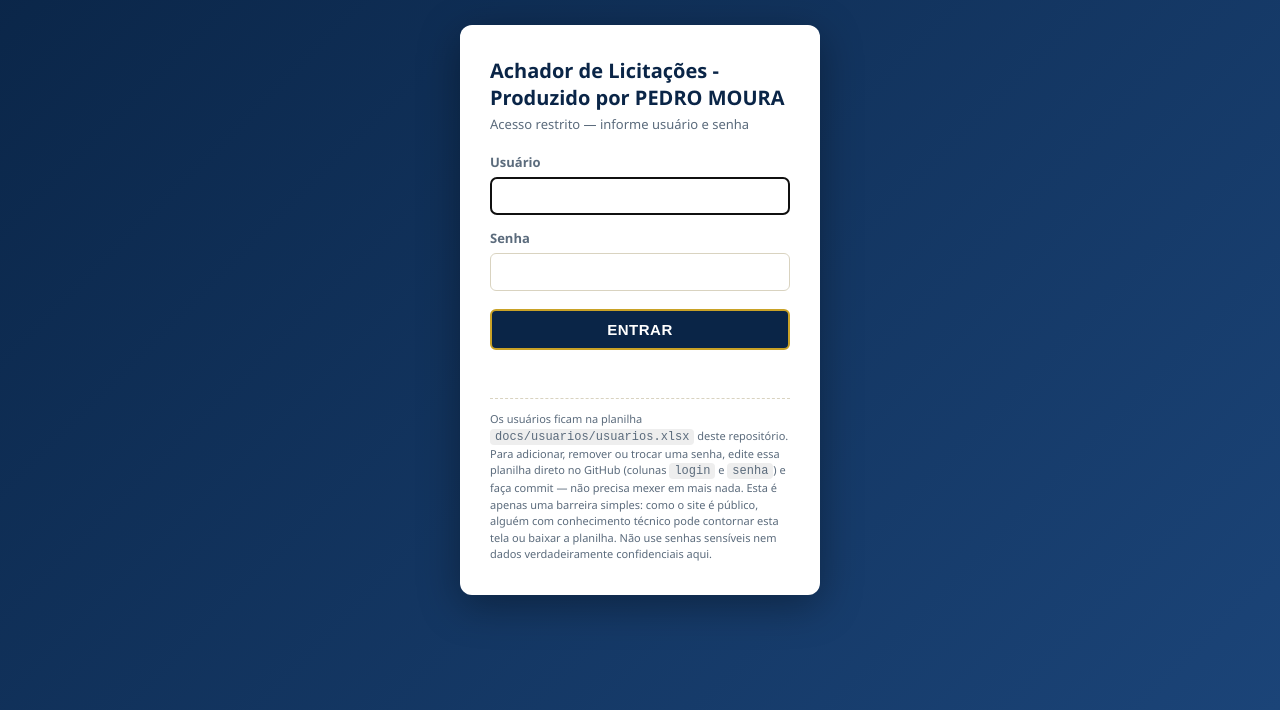
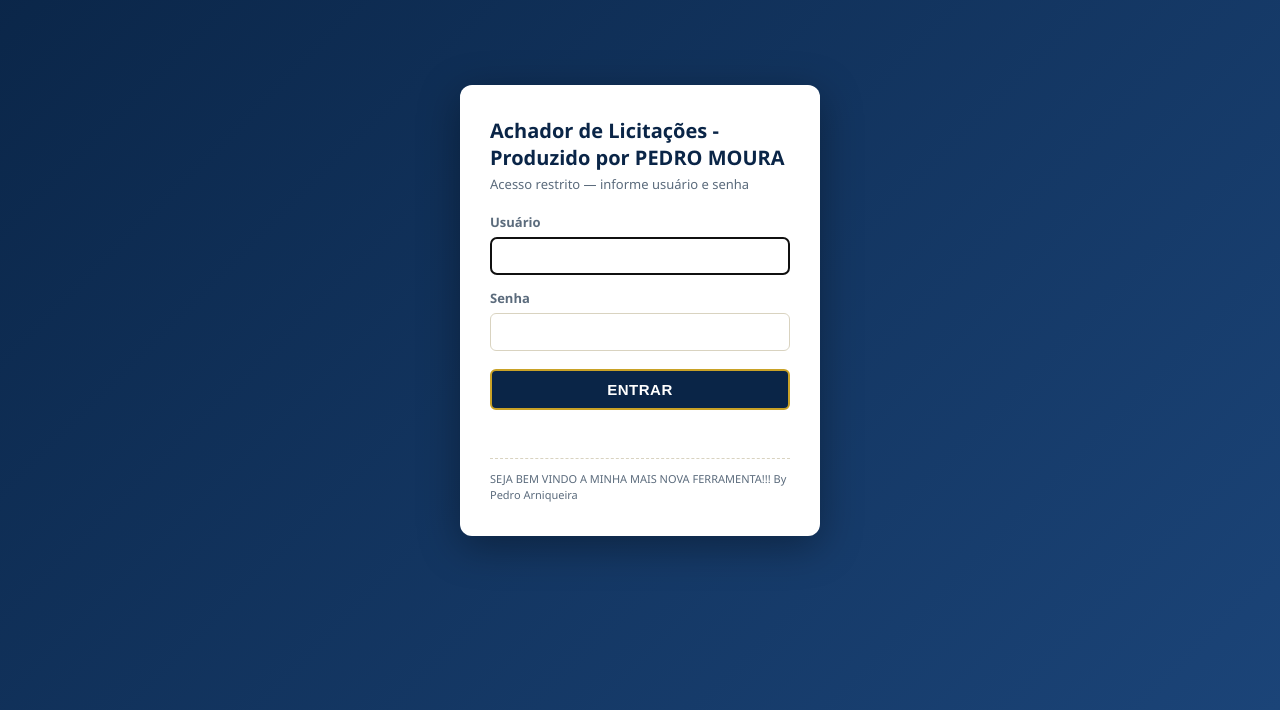
Before and after one commit to spylogic/dou-licitacoes, a plain HTML site: page docs/index.html in a window 1280 px wide. Shown: the part 90-800 px from the top of the page. Drawn offline with Linux system fonts and the light colour scheme.

Commit message:
Alteração da mensagem de aviso no login
Updated title and welcome message in index.html

```diff
--- a/docs/index.html
+++ b/docs/index.html
@@ -3,7 +3,7 @@
 <head>
 <meta charset="UTF-8">
 <meta name="viewport" content="width=device-width, initial-scale=1.0">
-<title>Achador de Licitações — DOU Seção 3 - Produzido por PEDRO MOURA</title>
+<title>Achador de Licitações — DOU Seção 3 Produzido por PEDRO MOURA</title>
 <style>
   :root {
     --navy: #0a2547;
@@ -242,13 +242,7 @@
       <div id="statusLogin" class="status info"></div>
     </form>
     <div class="aviso-login">
-      Os usuários ficam na planilha <code>docs/usuarios/usuarios.xlsx</code>
-      deste repositório. Para adicionar, remover ou trocar uma senha, edite
-      essa planilha direto no GitHub (colunas <code>login</code> e
-      <code>senha</code>) e faça commit — não precisa mexer em mais nada.
-      Esta é apenas uma barreira simples: como o site é público, alguém com
-      conhecimento técnico pode contornar esta tela ou baixar a planilha.
-      Não use senhas sensíveis nem dados verdadeiramente confidenciais aqui.
+      SEJA BEM VINDO A MINHA MAIS NOVA FERRAMENTA!!! By Pedro Arniqueira
     </div>
   </div>
 </div>
```
